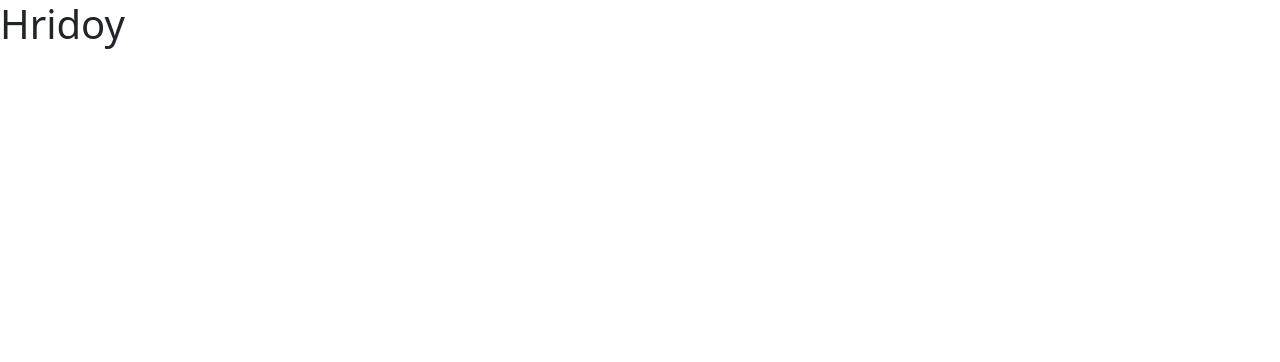
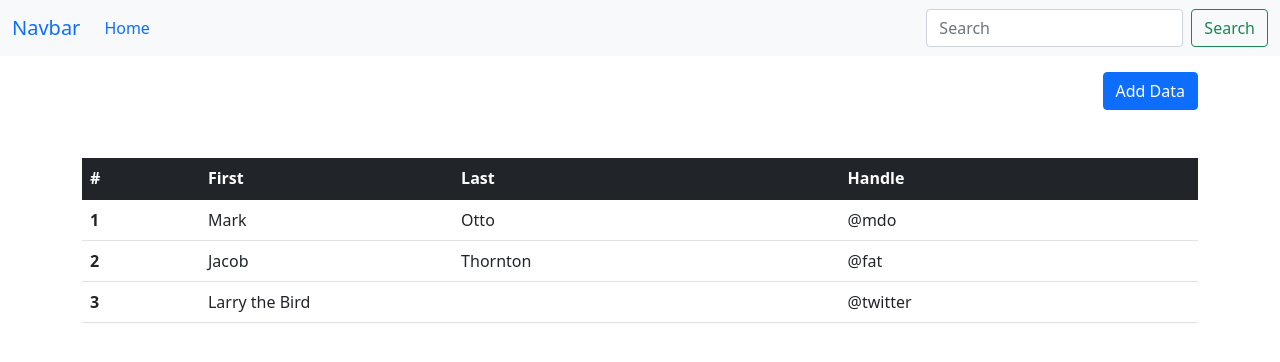
Before and after one commit to AB-Siddique278/MERN-Stack-Project, a React (Create React App) app: page / in a window 1280 px wide. Shown: the top 362 px of the page. Built offline with nearby package versions, Linux system fonts and the light colour scheme.

Commit message:
Making crade table

```diff
--- a/package.json
+++ b/package.json
@@ -9,6 +9,7 @@
     "bootstrap": "^5.1.3",
     "react": "^18.2.0",
     "react-dom": "^18.2.0",
+    "react-router-dom": "^6.3.0",
     "react-scripts": "5.0.1",
     "web-vitals": "^2.1.4"
   },
--- a/src/App.css
+++ b/src/App.css
@@ -1,4 +1,4 @@
-.App {
+/* .App {
   text-align: center;
 }
 
@@ -35,4 +35,8 @@
   to {
     transform: rotate(360deg);
   }
+} */
+
+.add_btn{
+  text-align: right;
 }
--- a/src/App.js
+++ b/src/App.js
@@ -1,11 +1,16 @@
 
 import './App.css';
 import "../node_modules/bootstrap/dist/css/bootstrap.min.css"
+import "../node_modules/bootstrap/dist/js/bootstrap.bundle.min.js"
+import Navbaar from './components/Navbaar';
+import Home from './components/Home';
 
 function App() {
   return (
     <div>
-      <h1>Hridoy</h1>
+
+      <Navbaar></Navbaar>
+      <Home></Home>
     </div>
   );
 }
--- /dev/null
+++ b/src/components/Home.js
@@ -0,0 +1,48 @@
+import React from 'react';
+
+const Home = () => {
+    return (
+        <div className='mt-3'>
+            <div className='container'>
+                <div className='add_btn mt-2'>
+                    <button type="button" class="btn btn-primary"> Add Data </button>
+
+                </div>
+
+                <table class="table mt-5">
+                    <thead>
+                        <tr className='table-dark'>
+                            <th scope="col">#</th>
+                            <th scope="col">First</th>
+                            <th scope="col">Last</th>
+                            <th scope="col">Handle</th>
+                        </tr>
+                    </thead>
+                    <tbody>
+                        <tr>
+                            <th scope="row">1</th>
+                            <td>Mark</td>
+                            <td>Otto</td>
+                            <td>@mdo</td>
+                        </tr>
+                        <tr>
+                            <th scope="row">2</th>
+                            <td>Jacob</td>
+                            <td>Thornton</td>
+                            <td>@fat</td>
+                        </tr>
+                        <tr>
+                            <th scope="row">3</th>
+                            <td colspan="2">Larry the Bird</td>
+                            <td>@twitter</td>
+                        </tr>
+                    </tbody>
+                </table>
+
+            </div>
+
+        </div>
+    );
+};
+
+export default Home;
--- /dev/null
+++ b/src/components/Navbaar.js
@@ -0,0 +1,32 @@
+import React from 'react';
+import { NavLink } from 'react-router-dom'
+
+const Navbaar = () => {
+    return (
+        <header>
+            <nav className="navbar navbar-expand-lg bg-light">
+                <div className="container-fluid">
+                    <a className="navbar-brand" href="#">Navbar</a>
+                    <button className="navbar-toggler" type="button" data-bs-toggle="collapse" data-bs-target="#navbarSupportedContent" aria-controls="navbarSupportedContent" aria-expanded="false" aria-label="Toggle navigation">
+                        <span className="navbar-toggler-icon"></span>
+                    </button>
+                    <div className="collapse navbar-collapse" id="navbarSupportedContent">
+                        <ul className="navbar-nav me-auto mb-2 mb-lg-0">
+                            <li className="nav-item">
+                                <a className="nav-link active" aria-current="page" href="#">Home</a>
+                            </li>
+
+
+                        </ul>
+                        <form className="d-flex" role="search">
+                            <input className="form-control me-2" type="search" placeholder="Search" aria-label="Search" />
+                            <button className="btn btn-outline-success" type="submit">Search</button>
+                        </form>
+                    </div>
+                </div>
+            </nav>
+        </header>
+    );
+};
+
+export default Navbaar;
```
Also changed, not shown: 1 other file (tests, documents, lock files or other folders).
